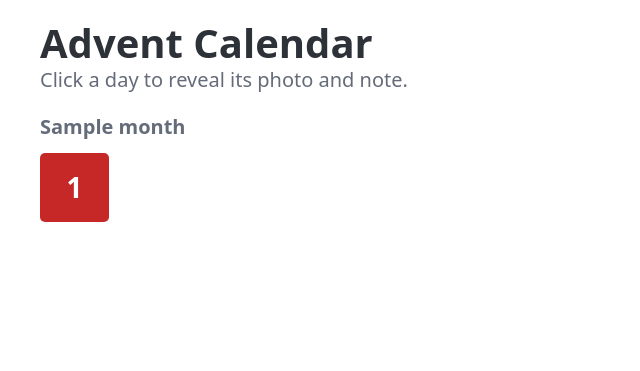
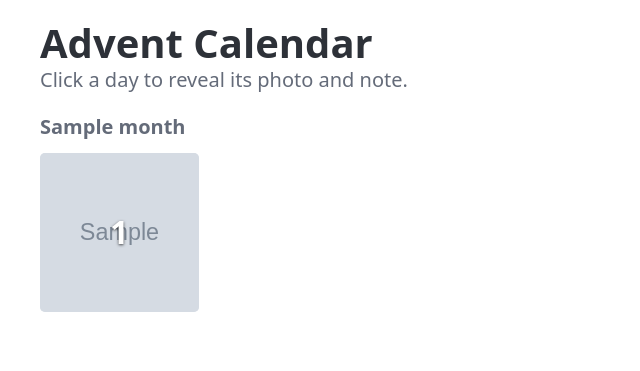
Before and after one commit to Smokierpizza17/adventCalendar, a Flask app: template app/templates/index.html in a window 1280 px wide. Shown: the top 371 px of the page, without its empty margins (0-640 px from the left). Run offline with Flask 3, Linux system fonts and the light colour scheme; the template is opened without the code that fills it: most values are stand-ins (such as "Sample title", 1, 10 or a date in 2020); grey boxes marked "Sample" are stand-in pictures; some libraries are stand-ins or nearby versions.

Commit message:
thumbnail images

```diff
--- a/app/static/css/style.css
+++ b/app/static/css/style.css
@@ -1,9 +1,5 @@
 :root {
   --tile-locked-bg: var(--pico-muted-border-color);
-  --tile-locked-color: var(--pico-muted-color);
-  --tile-unlocked-bg: #c62828;
-  --tile-unlocked-color: #fff;
-  --tile-cover-bg: #2e7d32;
 }
 
 .month-group {
@@ -19,20 +15,19 @@
 
 .grid {
   display: grid;
-  grid-template-columns: repeat(auto-fill, minmax(64px, 1fr));
-  gap: 0.6rem;
+  grid-template-columns: repeat(auto-fill, minmax(140px, 1fr));
+  gap: 0.75rem;
 }
 
 .tile {
   position: relative;
-  display: flex;
-  align-items: center;
-  justify-content: center;
+  display: block;
   aspect-ratio: 1;
+  overflow: hidden;
   border-radius: var(--pico-border-radius);
   text-decoration: none;
-  font-size: 1.4rem;
   font-weight: bold;
+  background: var(--tile-locked-bg);
   transition: transform 0.15s ease, box-shadow 0.15s ease;
 }
 
@@ -41,30 +36,53 @@
   box-shadow: var(--pico-card-box-shadow);
 }
 
-.tile.locked {
-  background: var(--tile-locked-bg);
-  color: var(--tile-locked-color);
+.tile-bg {
+  position: absolute;
+  inset: 0;
+  background-size: cover;
+  background-position: center;
 }
 
-.tile.unlocked {
-  background: var(--tile-unlocked-bg);
-  color: var(--tile-unlocked-color);
+.tile.locked .tile-bg {
+  filter: blur(12px) brightness(0.6);
+  transform: scale(1.15);
 }
 
-.tile.cover {
-  background: var(--tile-cover-bg);
+.tile-overlay {
+  position: relative;
+  z-index: 1;
+  display: flex;
+  flex-direction: column;
+  align-items: center;
+  justify-content: center;
+  gap: 0.35rem;
+  height: 100%;
+  color: #fff;
+  text-shadow: 0 1px 3px rgba(0, 0, 0, 0.7);
+}
+
+.tile-number {
+  font-size: 1.6rem;
+}
+
+.tile.cover .tile-overlay {
+  background: rgba(46, 125, 50, 0.35);
+}
+
+.tile-label {
+  font-size: 0.9rem;
+}
+
+.countdown {
+  font-size: 0.8rem;
+  font-weight: 600;
+  letter-spacing: 0.02em;
+  font-variant-numeric: tabular-nums;
   color: #fff;
 }
 
-.tile-label {
-  font-size: 0.8rem;
-}
-
-.lock-icon {
-  position: absolute;
-  bottom: 0.25rem;
-  right: 0.35rem;
-  font-size: 0.9rem;
+.countdown.has-days {
+  color: var(--pico-muted-color);
 }
 
 .back-link {
--- a/app/templates/base.html
+++ b/app/templates/base.html
@@ -11,5 +11,6 @@
   <main class="container">
     {% block content %}{% endblock %}
   </main>
+  <script src="{{ url_for('static', filename='js/countdown.js') }}"></script>
 </body>
 </html>
--- a/app/templates/index.html
+++ b/app/templates/index.html
@@ -14,14 +14,17 @@
       {% for item in group.entries %}
         <a class="tile {{ 'cover' if item.day.is_cover }} {{ 'unlocked' if item.unlocked else 'locked' }}"
            href="{{ url_for('calendar.day', day_id=item.day.id) }}">
+          <span class="tile-bg" style="background-image: url({{ url_for('static', filename='images/thumbs/' ~ item.day.photo) }})"></span>
+          <span class="tile-overlay">
             {% if item.day.is_cover %}
               <span class="tile-label">Cover</span>
             {% else %}
               <span class="tile-number">{{ item.day.id }}</span>
             {% endif %}
             {% if not item.unlocked %}
-            <span class="lock-icon">&#128274;</span>
+              <span class="countdown" data-unlock="{{ item.day.unlock_at.isoformat() }}">&#128274;</span>
             {% endif %}
+          </span>
         </a>
       {% endfor %}
     </div>
--- a/requirements.txt
+++ b/requirements.txt
@@ -1,3 +1,4 @@
 Flask==3.1.2
 python-dotenv==1.1.1
 tzdata==2025.2
+Pillow==11.2.1
```
Also changed, not shown: app/static/js/countdown.js (added, +46 -0 lines), scripts/generate_thumbnails.py (added, +76 -0 lines). Lines whose indentation alone changed are shown as unchanged.
